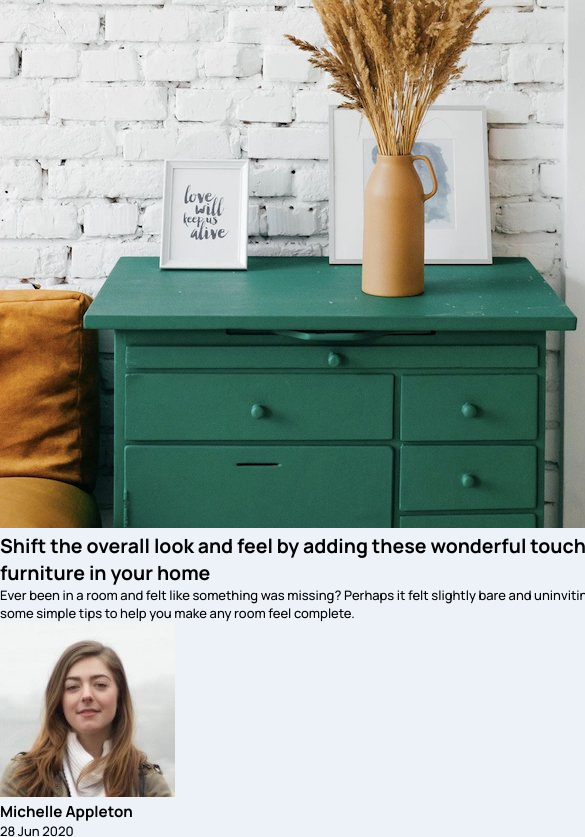
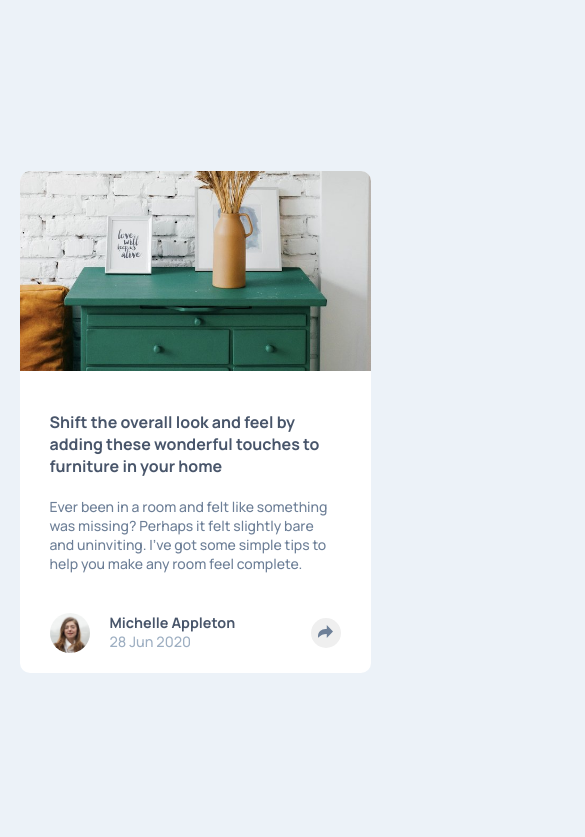
Before and after one commit to JuanPabloG96/Frontend-Mentor-article-preview-component, a plain HTML site: page index.html in a window 390 px wide. Shown: the top 837 px of the page, 585 px wide, since content can reach past the window. Drawn offline with Linux system fonts and the light colour scheme.

Commit message:
style.css mobile first styles

```diff
--- a/style.css
+++ b/style.css
@@ -1,11 +1,12 @@
-@import url('https://fonts.googleapis.com/css2?family=Manrope:wght@500;700&display=swap');
+@import url('https://fonts.googleapis.com/css2?family=Manrope:wght@200;500;700&display=swap');
 
 :root {
+  /* Colors */
   --Very-Dark-Grayish-Blue: hsl(217, 19%, 35%);
   --Desaturated-Dark-Blue: hsl(214, 17%, 51%);
   --Grayish-Blue: hsl(212, 23%, 69%);
   --Light-Grayish-Blue: hsl(210, 46%, 95%);
-  --White: hsl(255, 100%, 97%);
+  --White: hsl(0, 0%, 100%);
 }
 * {
   margin: 0;
@@ -13,7 +14,7 @@
   box-sizing: border-box;
 }
 body{
-  font-size: 13px;
+  font-size: 14px;
   font-family: 'Manrope', sans-serif;
   background-color: var(--Light-Grayish-Blue);
 
@@ -23,3 +24,94 @@ body{
   display: grid;
   place-items: center;
 }
+
+/* Article styles*/
+.card{
+  width: 90%;
+  max-width: 800px;
+  display: flex;
+  flex-direction: column;
+  border-radius: 10px;
+  overflow: hidden;
+  position: relative;
+  background-color: var(--White);
+}
+.card__img{
+  width: 100%;
+  height: 200px;
+  overflow: hidden;
+}
+.card__img img{
+  width: inherit;
+  height: inherit;
+  object-fit: cover;
+  object-position: center;
+}
+.card__content{
+  display: flex;
+  flex-direction: column;
+  gap: 20px;
+  padding: 40px 30px 20px;
+  color: var(--Desaturated-Dark-Blue);
+}
+.card__title{
+  font-size: 1rem;
+}
+.card__title, .user__name{
+  color: var(--Very-Dark-Grayish-Blue);
+}
+.user__content{
+  display: flex;
+  flex-direction: row;
+  align-items: center;
+  justify-content: space-between;
+  margin-top: 20px;
+}
+.user__avatar{
+  width: 40px;
+  border-radius: 100%;
+}
+.container{
+  display: flex;
+  flex-direction: row;
+  gap: 20px;
+}
+.user__upload-date{
+  color: var(--Grayish-Blue);
+}
+.user__name, .user__upload-date{
+  font-size: 0.9rem;
+}
+.btn--share{
+  border: none;
+  width: 30px;
+  height: 30px;
+  border-radius: 100%;
+}
+
+/* Share section */
+.card__share{
+  width: 100%;
+  padding: 20px 30px;
+
+  display: none;
+  flex-direction: row;
+  align-items: center;
+  justify-content: flex-start;
+  gap: 20px;
+
+  position: absolute;
+  bottom: 0;
+  left: 0;
+
+  background-color: var(--Very-Dark-Grayish-Blue);
+}
+.card__share--text{
+  text-transform: uppercase;
+  font-weight: 200;
+  color: var(--Light-Grayish-Blue);
+  letter-spacing: 5px;
+}
+.btn--share-overlay{
+  margin-left: auto;
+}
```
